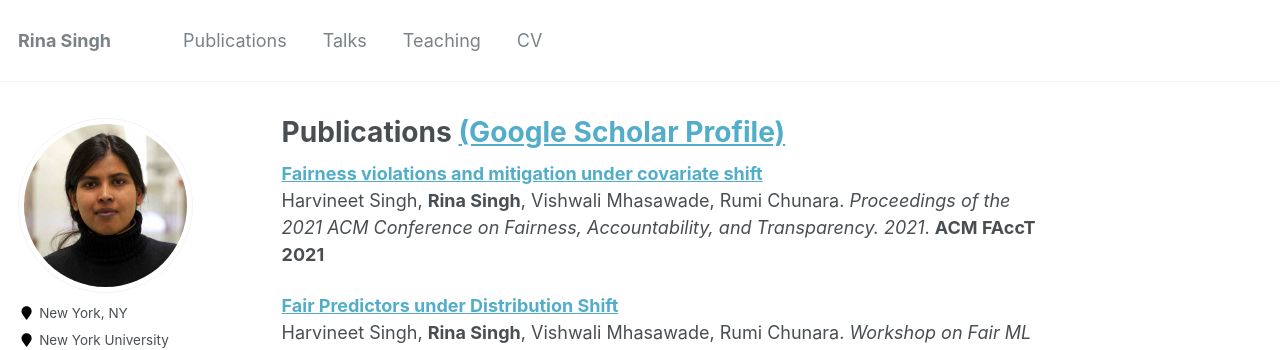
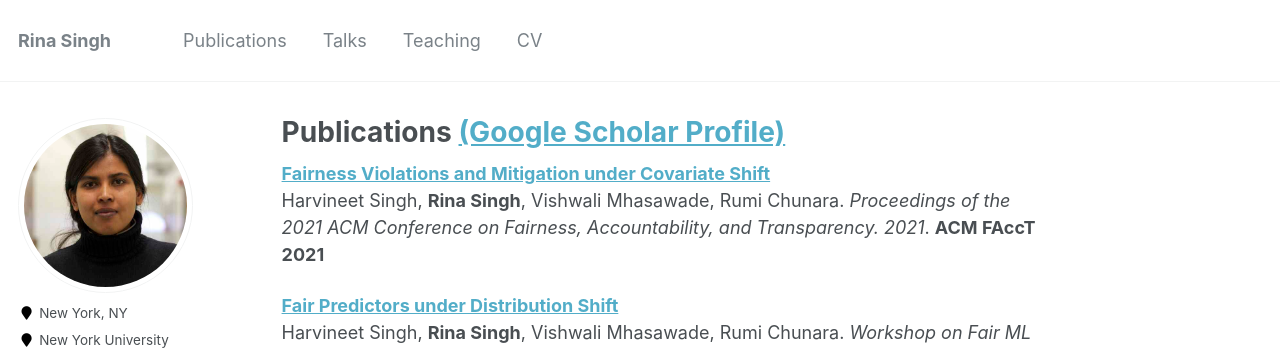
Before and after one commit to rsingh43/rsingh43.github.io, a Jekyll site: the page built from _pages/publications.md, in a window 1280 px wide and 900 px high. Shown: the top 350 px of the window. Built offline with Jekyll 4.4.1, drawn with Linux system fonts in a browser that asks for light colours.

```diff
--- a/_pages/publications.md
+++ b/_pages/publications.md
@@ -3,7 +3,7 @@ title: "Publications [(Google Scholar Profile)](https://scholar.google.com/citat
 permalink: /publications/
 author_profile: true
 ---
-<b>[Fairness violations and mitigation under covariate shift](https://dl.acm.org/doi/abs/10.1145/3442188.3445865)</b>
+<b>[Fairness Violations and Mitigation under Covariate Shift](https://dl.acm.org/doi/abs/10.1145/3442188.3445865)</b>
 <br>
 Harvineet Singh, <b>Rina Singh</b>, Vishwali Mhasawade, Rumi Chunara.
 <i>Proceedings of the 2021 ACM Conference on Fairness, Accountability, and Transparency. 2021</i>. <b>ACM FAccT 2021</b>
```
